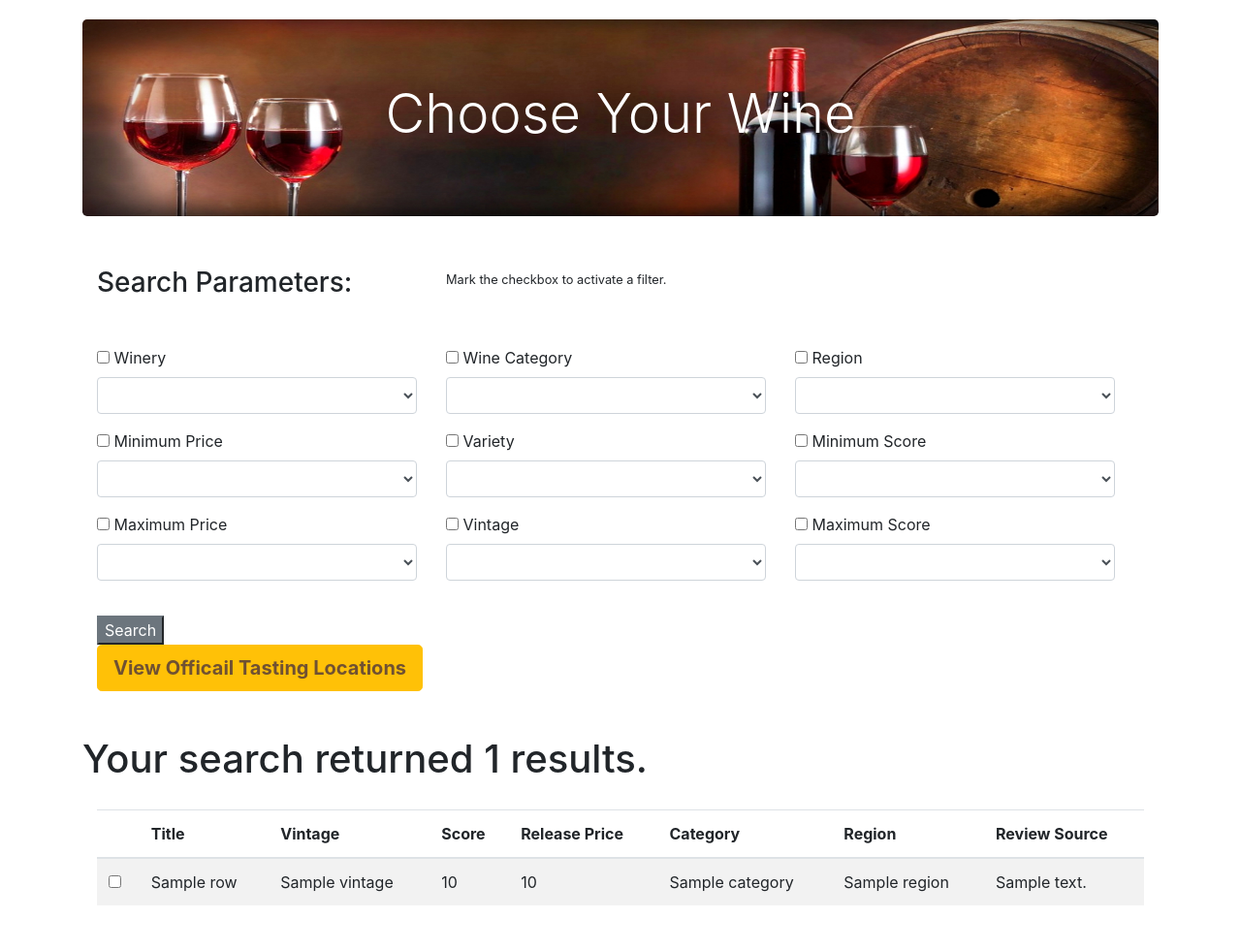
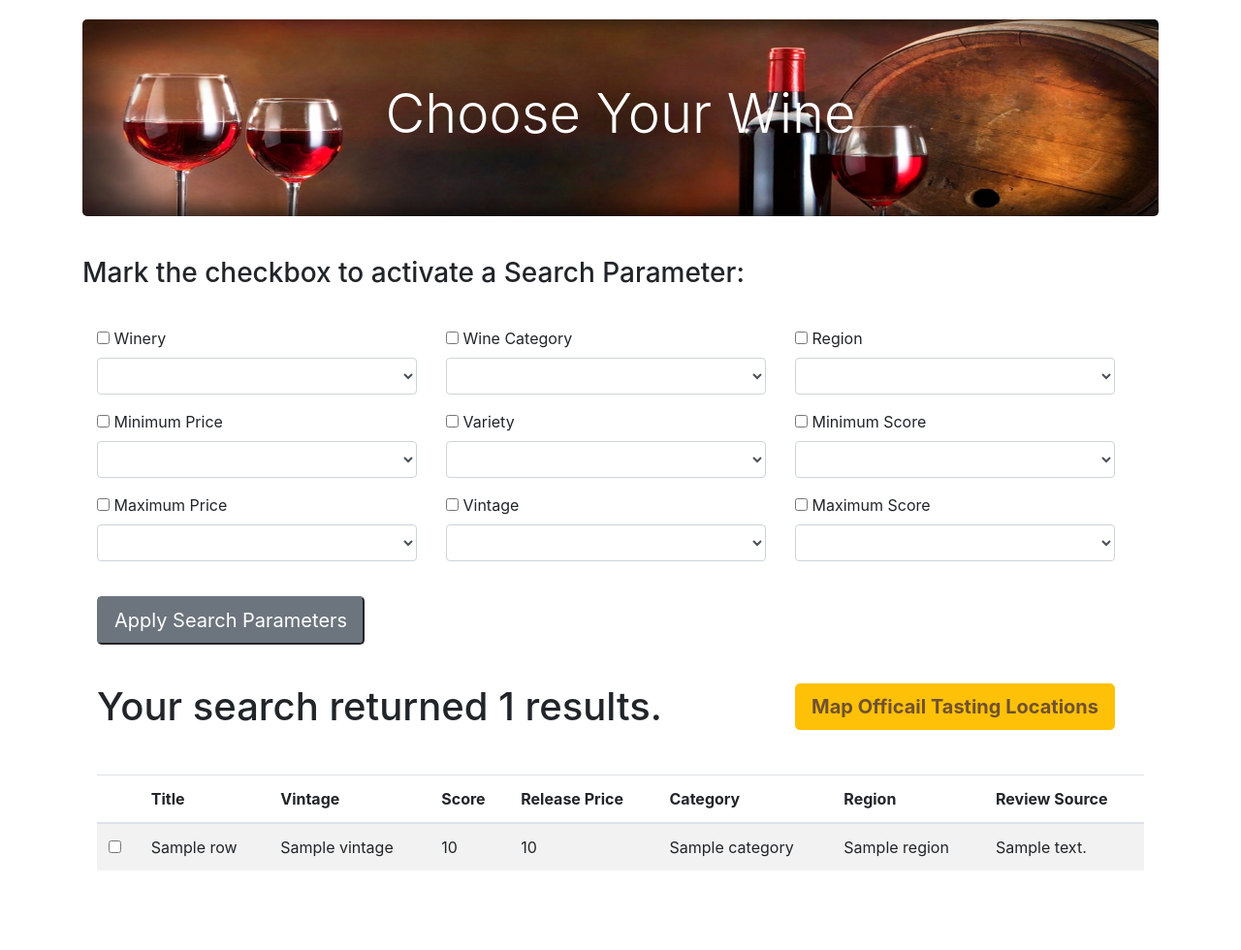
Before and after one commit to Bag0niku/Oregon_Wine, a Flask app: template Flask_app/oregonwine/templates/home.html in a window 1280 px wide. Shown: the whole page at 97% size. After the commit the page ends 898 px from the top, so only its background shows below. Run offline with Flask 2, Linux system fonts and the light colour scheme; the template is opened without the code that fills it: values that come from a table or form of the project are taken from there, most other values are stand-ins (such as "Sample title", 1, 10 or a date in 2020); lists and menus that the app fills with data are empty; parts of the project's set-up code (start-up, migrations or seed data) failed here and were passed over; some libraries are stand-ins or nearby versions.

Commit message:
banner image working again and filter section is more intuitive

```diff
--- a/Flask_app/oregonwine/__init__.py
+++ b/Flask_app/oregonwine/__init__.py
@@ -1,5 +1,4 @@
 from flask import Flask
-from flask_sqlalchemy import SQLAlchemy
 from sqlalchemy import create_engine
 from oregonwine.config import *
 
@@ -7,7 +6,7 @@ from oregonwine.config import *
 app = Flask(__name__)
 app.config['SECRET_KEY'] = SECRET_KEY
 app.config['SQLALCHEMY_DATABASE_URI'] =  db_type + db_user + db_pass + db_project + db_aws
-db = SQLAlchemy(app)
+
 ## prepare the database
 db_address = db_type + db_user + db_pass + db_project + db_aws
 engine = create_engine(db_address)
--- a/Flask_app/oregonwine/forms.py
+++ b/Flask_app/oregonwine/forms.py
@@ -25,4 +25,4 @@ class WineFilter(FlaskForm):
     max_price_select = SelectField('Maximum Price', choices=[])
     max_price_bool = BooleanField()
 
-    filter_submit = SubmitField("Search")
+    filter_submit = SubmitField("Apply Search Parameters")
--- a/Flask_app/oregonwine/templates/home.html
+++ b/Flask_app/oregonwine/templates/home.html
@@ -27,12 +27,7 @@
                     <h1 class="display-4" style="color:white">Choose Your Wine</h1>
                 </div>
             <div class="row col-md-12">
-                <div class=" col-md-4">
-                <h3>Search Parameters: </h3>
-                </div>
-                <div class=" col-md-4 text-left">
-                    <small>Mark the checkbox to activate a filter. </small>
-                </div>
+                <h3>Mark the checkbox to activate a Search Parameter: </h3>
             </div>
 
             <div class="row col-md-12">
@@ -66,14 +61,19 @@
 
                 </div>
                 <div class="col-md-1">
-                    {{form.filter_submit(class="btn-secondary")}}
-                    <p><a class="btn btn-warning btn-lg" href="{{ url_for('show_map', filter=brand_list) }}" role="button" style="color:#705132"> <b>View Officail Tasting Locations </b></a></p>
+                    {{form.filter_submit(class="btn-secondary btn-lg")}}
+
                 </div>
             </form>
 
         </div>
             <div class="row col-md-12">
-                <h1> Your search returned {{result_count}} results.</h1>
+                <div class="col-md-8">
+                <h1> Your search returned {{result_count}} results. </h1> <p> </p>
+                </div>
+                <div class="col-md-4">
+                <p class="text-right"><a class="btn btn-warning btn-lg mr-0" href="{{ url_for('show_map', filter=brand_list) }}" role="button" style="color:#705132"> <b>Map Officail Tasting Locations </b></a></p>
+                </div>
 
             </div>
 
```
